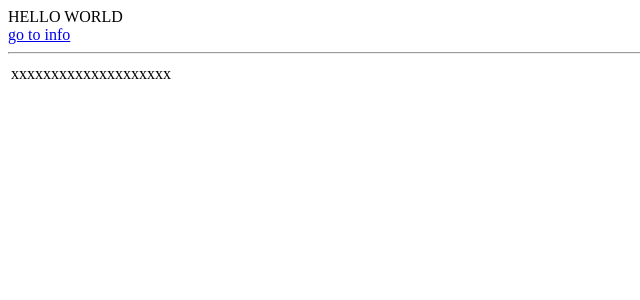
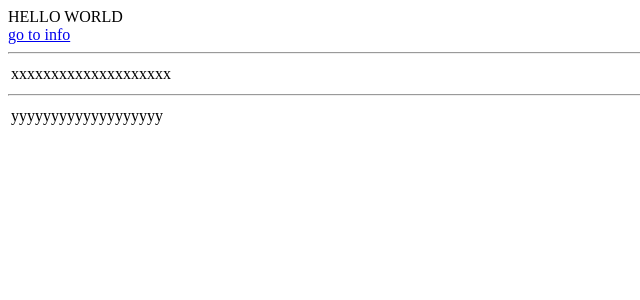
Before and after one commit to dan2k/t1, a PHP site: page / in a window 1280 px wide. Shown: the top 300 px of the page, without its empty margins (0-640 px from the left). Run offline with PHP 8.4, Linux system fonts and the light colour scheme.

Commit message:
เพิ่ม table 2  yyyyyyy

```diff
--- a/index.php
+++ b/index.php
@@ -8,3 +8,7 @@
 <table>
 	<tr><td>xxxxxxxxxxxxxxxxxxxx<td></tr>
 </table>
+<hr>
+<table>
+	<tr><td>yyyyyyyyyyyyyyyyyyy<td></tr>
+</table>
```
